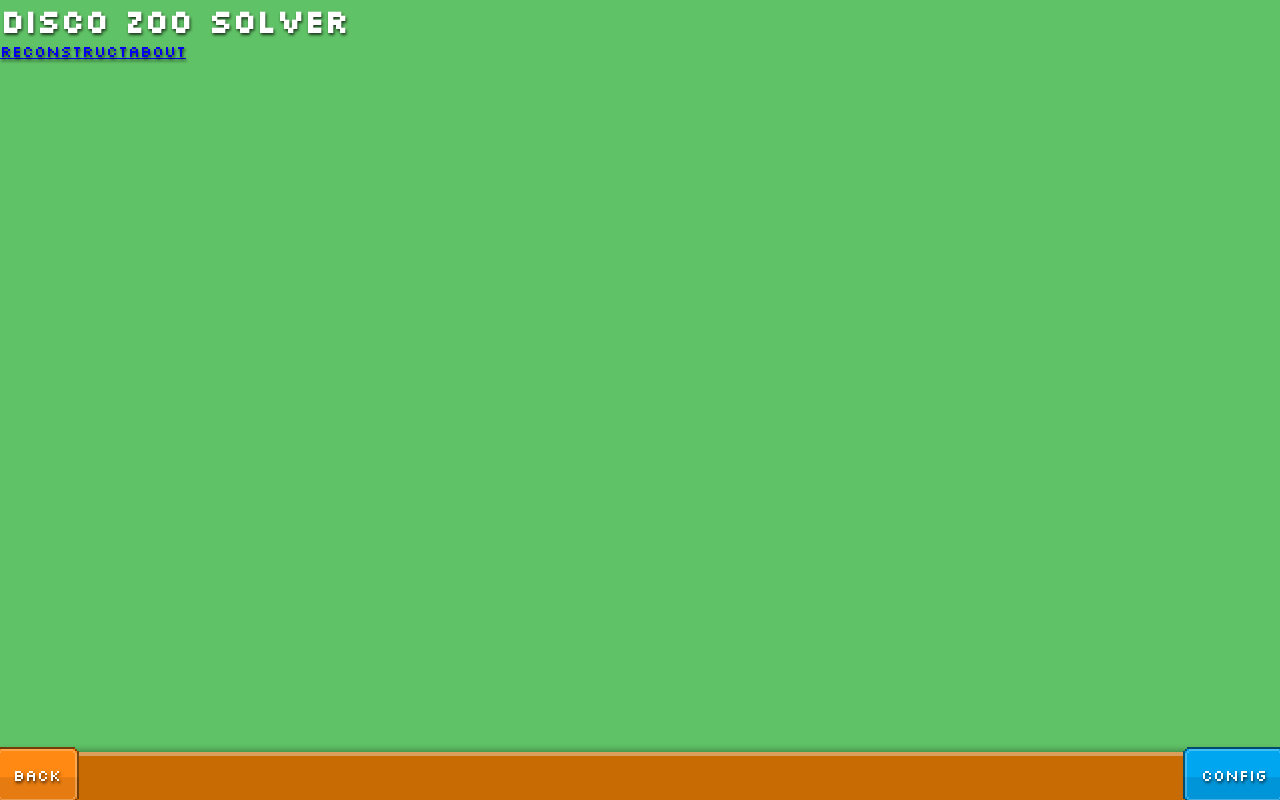
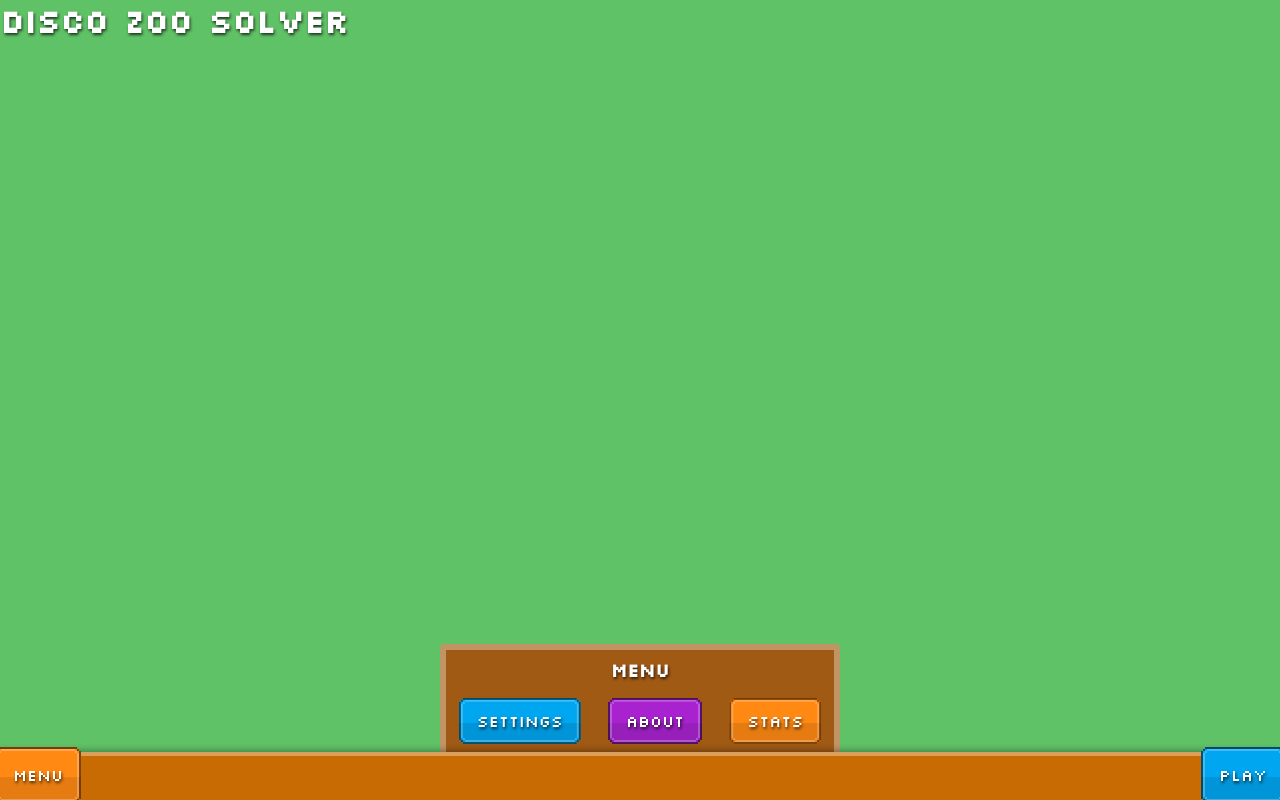
Before and after one commit to derJunker/disco-zoo-solver, a Vue app in the folder frontend/: page / in a window 1280 px wide. Built offline with nearby package versions, Linux system fonts and the light colour scheme.

Commit message:
added basic menu for homepage

```diff
--- /dev/null
+++ b/frontend/src/components/Overlays/MenuOverlay.vue
@@ -0,0 +1,43 @@
+<template>
+  <div class="menu-overlay">
+    <h3>Menu</h3>
+    <div class="menu-buttons">
+      <div class="btn btn-gradient color-action-neutral-2" @click="clickedSettings()">Settings</div>
+      <div class="btn btn-gradient color-action-neutral-3" @click="clickedAbout()">About</div>
+      <div class="btn btn-gradient color-action-neutral-1" @click="clickedStats()">Stats</div>
+    </div>
+  </div>
+</template>
+
+<style scoped>
+.menu-buttons {
+  display: flex;
+  flex-wrap: wrap;
+  column-gap: .5rem;
+  row-gap: .3rem;
+  justify-content: space-between;
+}
+.btn {
+  padding: .7rem 1rem;
+}
+</style>
+
+<script lang="ts">
+import {defineComponent} from "vue";
+import router from "@/router";
+
+export default defineComponent({
+  name: 'menu-overlay',
+  methods: {
+    clickedSettings() {
+      router.push({name: 'settings'});
+    },
+    clickedAbout() {
+      router.push({name: 'about'})
+    },
+    clickedStats() {
+      router.push({name: 'stats'})
+    },
+  }
+})
+</script>
--- a/frontend/src/components/RegionSelect.vue
+++ b/frontend/src/components/Overlays/RegionSelect.vue
@@ -35,7 +35,6 @@ export default defineComponent({
         }
       }
     })
-    console.log(this.regions)
     for (const region of this.regions) {
       this.regionColors[region] = getRegionColors(region)
     }
--- a/frontend/src/router/index.ts
+++ b/frontend/src/router/index.ts
@@ -35,6 +35,11 @@ const routes: Array<RouteRecordRaw> = [
     path: '/',
     name: 'home',
     component: () => import(/* webpackChunkName: "about" */ '../views/HomeView.vue')
+  },
+  {
+    path: '/settings',
+    name: 'settings',
+    component: () => import(/* webpackChunkName: "about" */ '../views/SettingsView.vue')
   }
 ]
 
--- a/frontend/src/views/AboutView.vue
+++ b/frontend/src/views/AboutView.vue
@@ -6,8 +6,11 @@
   </div>
 </template>
 <style scoped>
-* {
-  margin: 1rem;
+.about {
+  display: flex;
+  justify-content: center;
+  align-items: center;
+  height: 100%;
 }
 .btn {
   padding-top: 0.7rem;
--- a/frontend/src/views/HomeView.vue
+++ b/frontend/src/views/HomeView.vue
@@ -2,12 +2,11 @@
   <div class="home-view">
     <div class="home-view-content">
       <h1>Disco Zoo Solver</h1>
-      <router-link to="/reconstruct">Reconstruct</router-link>
-      <router-link to="/about">About</router-link>
+      <menu-overlay v-if="showMenuOverlay" class="menu-overlay dock-bottom wood-menu"/>
     </div>
-    <menu-bar :on-first-button-click="console.log" first-color-class="color-action-neutral-1" first-button-name="back"
-              :on-second-button-click="console.log" second-color-class="color-action-neutral-2"
-              second-button-name="config"/>
+    <menu-bar :on-first-button-click="onMenuClick" first-color-class="color-action-neutral-1" first-button-name="Menu"
+              :on-second-button-click="onPlayClick" second-color-class="color-action-neutral-2"
+              second-button-name="Play"/>
   </div>
 
 
@@ -21,15 +20,41 @@
 }
 .home-view-content {
   flex: 1;
+  position: relative;
+}
+.menu-overlay {
+  position: absolute;
+  bottom: 0;
+  left: 0;
+  right: 0;
+  max-width: min(70%, 400px);
+  margin: auto;
 }
 </style>
 
 <script lang="ts">
 import MenuBar from "@/components/MenuBar.vue";
 import {defineComponent} from "vue";
+import MenuOverlay from "@/components/Overlays/MenuOverlay.vue";
 
 export default defineComponent({
   name: 'HomeView',
-  components: {MenuBar}
+  components: {MenuOverlay, MenuBar},
+
+  methods: {
+    onMenuClick() {
+      this.showMenuOverlay = !this.showMenuOverlay;
+    },
+
+    onPlayClick() {
+      console.log('Play clicked');
+    }
+  },
+
+  data() {
+    return {
+      showMenuOverlay: true
+    }
+  }
 });
 </script>
--- a/frontend/src/views/ReconstructPlayView.vue
+++ b/frontend/src/views/ReconstructPlayView.vue
@@ -9,7 +9,7 @@
              'best-click' : ''" @click="clickedCoords(coords)" @contextmenu="rightClickedCoords($event, coords)">
           <AnimalSquare v-if="game && game.board[coords.x][coords.y].occupied && game.board[coords.x][coords.y].revealed"
                         :animal="game.board[coords.x][coords.y].animalBoardInstance.animal" class="animal-square"/>
-<!--          <div v-else-if="game && probabilities">{{probabilities[coords.x][coords.y].toFixed(3)}}</div>-->
+<!--          <div style="user-select: none;" v-else-if="game && probabilities">{{probabilities[coords.x][coords.y].toFixed(3)}}</div>-->
         </div>
       </div>
       <config-menu :style="!showConfig ? 'display: none;' : ''" class="config-menu dock-bottom dock-bottom-shadow" :animals="animals"
@@ -17,8 +17,8 @@
       @animal-heatmap-select="onHeatMapSelectChange" @animal-place-select="onPlaceSelectChange"/>
     </div>
     <menu-bar :on-first-button-click="onBack" first-color-class="color-action-neutral-1" first-button-name="back"
-              :on-second-button-click="onConfig" second-color-class="color-action-neutral-2"
-              second-button-name="config"/>
+              :on-second-button-click="onConfig" :second-color-class="getConfigMenuColorClass()"
+              :second-button-name="getConfigMenuName()"/>
   </div>
 </template>
 
@@ -281,6 +281,14 @@ export default defineComponent({
       }
       const regionColors = getRegionColors(state.selectedRegion)
       return {backgroundColor: regionColors.light}
+    },
+
+    getConfigMenuName() {
+      return this.showConfig ? "close" : "config"
+    },
+
+    getConfigMenuColorClass() {
+      return this.showConfig ? "color-action-bad" : "color-action-neutral-2"
     }
   }
 })
--- a/frontend/src/views/ReconstructView.vue
+++ b/frontend/src/views/ReconstructView.vue
@@ -48,9 +48,9 @@
 
 <script lang="ts">
 import {defineComponent} from "vue";
-import RegionSelect from "@/components/RegionSelect.vue";
+import RegionSelect from "@/components/Overlays/RegionSelect.vue";
 import MenuBar from "@/components/MenuBar.vue";
-import AnimalSelect from "@/components/AnimalSelect.vue";
+import AnimalSelect from "@/components/Overlays/AnimalSelect.vue";
 import router from "@/router";
 import {useState} from "@/store/useState";
 
--- /dev/null
+++ b/frontend/src/views/SettingsView.vue
@@ -0,0 +1,17 @@
+<template>
+  <div class="settings-view">
+    <h1>Settings</h1>
+  </div>
+</template>
+
+<style scoped>
+
+</style>
+
+<script lang="ts">
+import {defineComponent} from 'vue'
+
+export default defineComponent({
+  name: "SettingsView"
+})
+</script>
--- a/frontend/src/views/StatsView.vue
+++ b/frontend/src/views/StatsView.vue
@@ -1,5 +1,5 @@
 <template>
   <div class="about">
-    <h1>This is an stats page</h1>
+    <h1>This is a stats page</h1>
   </div>
 </template>
```
Also changed, not shown: frontend/src/components/Overlays/AnimalSelect.vue (renamed from frontend/src/components/AnimalSelect.vue).
